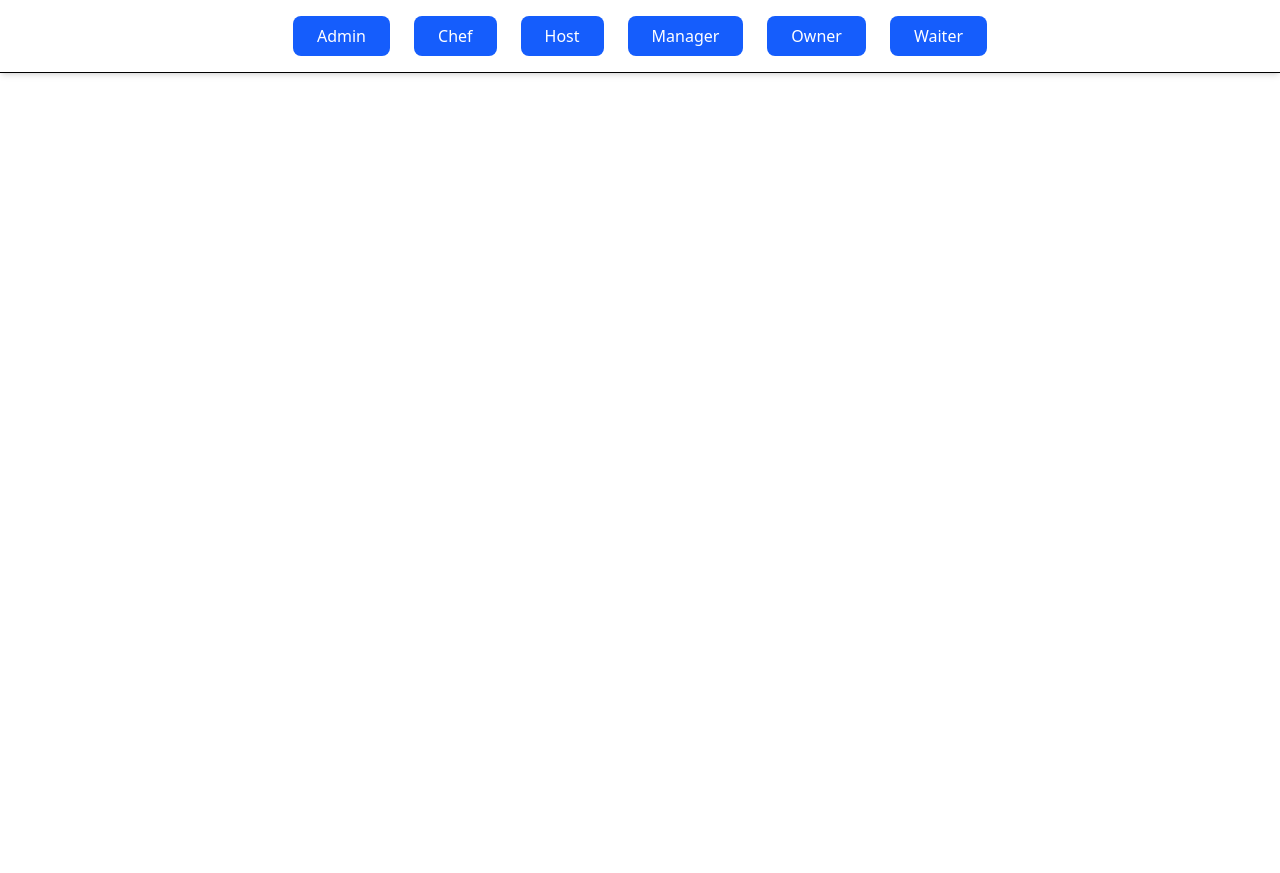
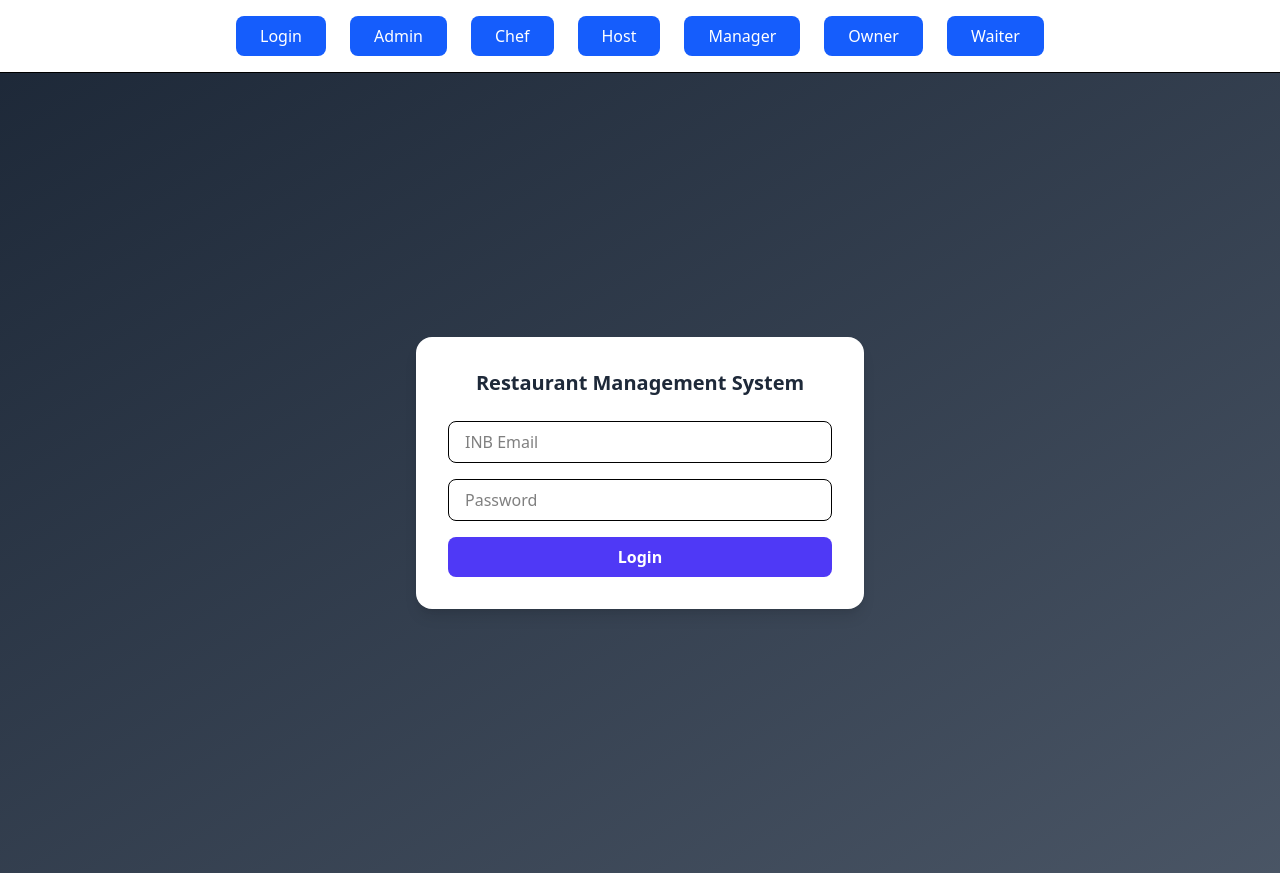
Before and after one commit to maxpilipovic/restaurant-management-system, a React (Vite) app in the folder frontend/: page /login in a window 1280 px wide. Before the commit the page ends 800 px from the top, so only its background shows below. Built offline with nearby package versions, Linux system fonts and the light colour scheme.

Commit message:
Added login-form frontend

```diff
--- a/frontend/src/App.jsx
+++ b/frontend/src/App.jsx
@@ -8,6 +8,8 @@ import PageManager from './pages/PageManager';
 import PageOwner from './pages/PageOwner';
 import PageWaiter from './pages/PageWaiter';
 import Home from './pages/Home';
+import LoginForm from './pages/LoginForm';
+
 function App() {
 
   return (
@@ -15,6 +17,7 @@ function App() {
       <Navbar />
       <Routes>
         <Route path="/" element={<Home />} />
+        <Route path="/login" element={<LoginForm />} />
         <Route path="/host" element={<PageHost />} />
         <Route path="/admin" element={<PageAdmin />} />
         <Route path="/chef" element={<PageChef />} />
--- a/frontend/src/components/layout/Navbar.jsx
+++ b/frontend/src/components/layout/Navbar.jsx
@@ -10,6 +10,9 @@ const Navbar = () => {
     <nav className="bg-white shadow-md border-b">
       <div className="max-w-6xl mx-auto px-6 py-4">
         <div className="flex justify-center space-x-6">
+          <Link to="/login">
+            <NavBarButton text="Login" />
+          </Link>
           <Link to="/admin">
             <NavBarButton text="Admin" />
           </Link>
--- /dev/null
+++ b/frontend/src/pages/LoginForm.jsx
@@ -0,0 +1,41 @@
+import React from 'react';
+import { useState } from 'react';
+
+const LoginForm = () => {
+
+    const [email, setEmail] = useState('');
+    const [password, setPassword] = useState('');
+
+    return (
+        <div className="min-h-screen flex items-center justify-center bg-gradient-to-br from-gray-800 to-gray-600">
+            <div className="bg-white shadow-lg rounded-2xl p-8 w-full max-w-md">
+                <p className="text-xl font-semibold text-gray-800 mb-6 text-center">Restaurant Management System</p>
+
+                <form onSubmit={(e) => e.preventDefault()} className="space-y-4">
+                    <input
+                        type="email"
+                        placeholder="INB Email"
+                        value={email}
+                        onChange={(e) => setEmail(e.target.value)}
+                        className="w-full px-4 py-2 border rounded-lg focus:ring-2 focus:ring-indigo-500 focus:outline-none"
+                    />
+
+                    <input
+                        type="password"
+                        placeholder="Password"
+                        value={password}
+                        onChange={(e) => setPassword(e.target.value)}
+                        className="w-full px-4 py-2 border rounded-lg focus:ring-2 focus:ring-indigo-500 focus:outline-none"
+                    />
+
+                    <button className="w-full bg-indigo-600 text-white py-2 rounded-lg font-semibold hover:bg-indigo-700 transition transform active:scale-95" type="submit">
+                        Login
+                    </button>
+                </form>
+
+            </div>
+        </div>
+    );
+};
+
+export default LoginForm;
```
